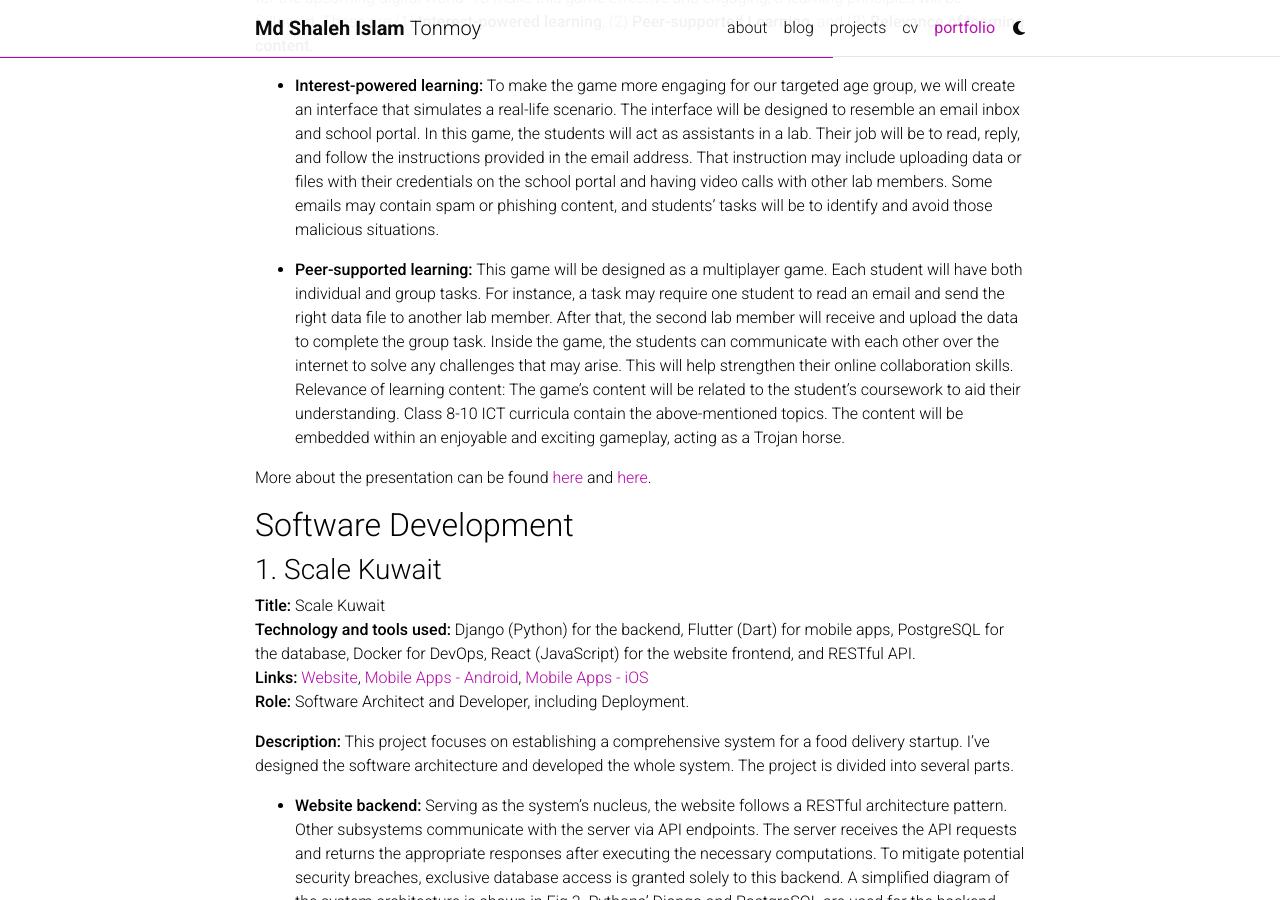
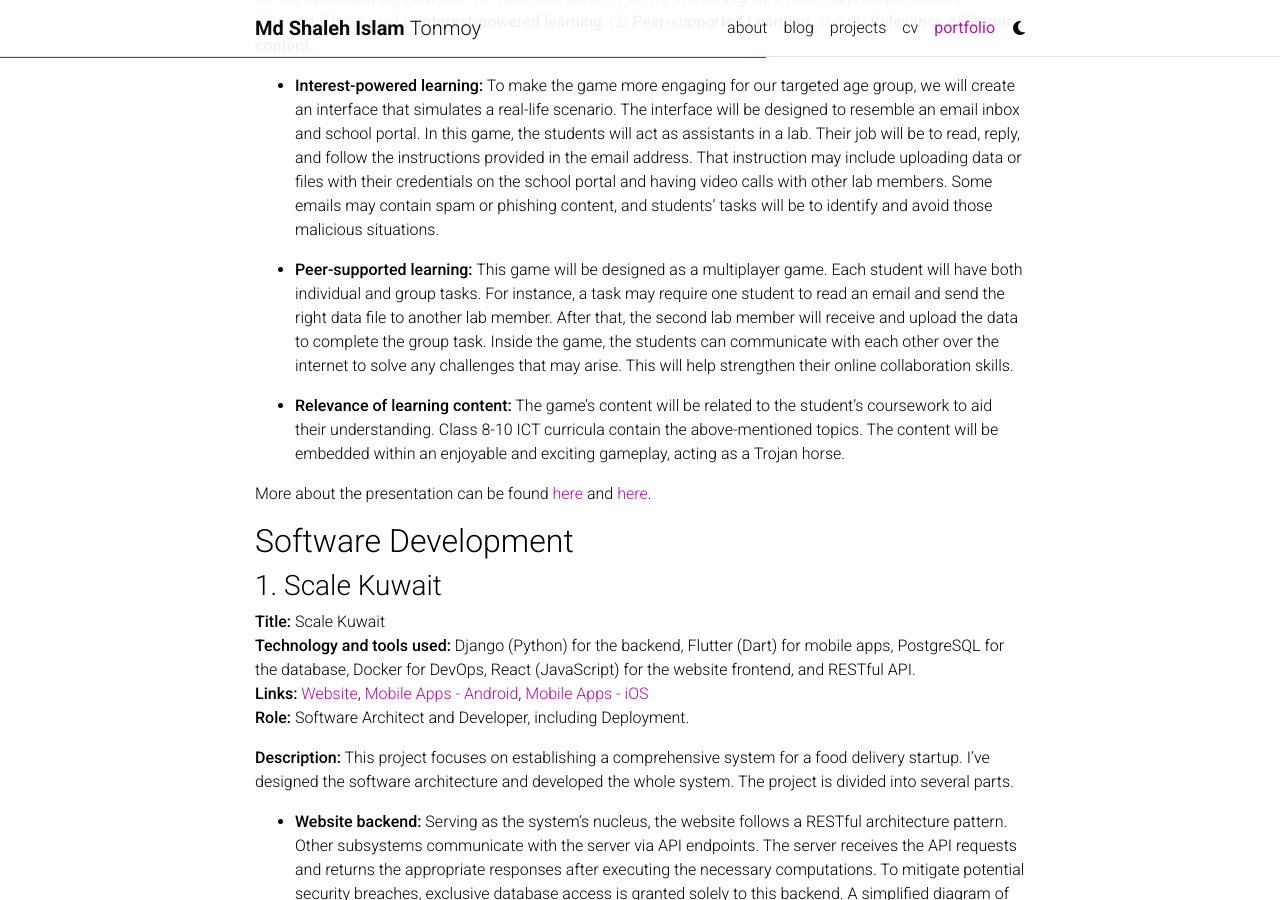
Before and after one commit to tontus/tontus.github.io, a Jekyll site: the page built from _pages/portfolio.md, in a window 1280 px wide and 900 px high, scrolled down 2680 px. Built offline with Jekyll 4.4.1, drawn with Linux system fonts in a browser that asks for light colours; full-size pictures stand in for the smaller copies a plugin makes; comment, search, counter and statistics services are not loaded; a style sheet for code colours, icons or effects is not loaded; some of the changed text lies outside the part shown.

```diff
--- a/_pages/portfolio.md
+++ b/_pages/portfolio.md
@@ -43,7 +43,9 @@ Later, we published our research in Scientific Reports. I contributed to writing
 
 - **Interest-powered learning:** To make the game more engaging for our targeted age group, we will create an interface that simulates a real-life scenario. The interface will be designed to resemble an email inbox and school portal. In this game, the students will act as assistants in a lab. Their job will be to read, reply, and follow the instructions provided in the email address. That instruction may include uploading data or files with their credentials on the school portal and having video calls with other lab members. Some emails may contain spam or phishing content, and students’ tasks will be to identify and avoid those malicious situations.
 
-- **Peer-supported learning:** This game will be designed as a multiplayer game. Each student will have both individual and group tasks. For instance, a task may require one student to read an email and send the right data file to another lab member. After that, the second lab member will receive and upload the data to complete the group task. Inside the game, the students can communicate with each other over the internet to solve any challenges that may arise. This will help strengthen their online collaboration skills. Relevance of learning content: The game’s content will be related to the student’s coursework to aid their understanding. Class 8-10 ICT curricula contain the above-mentioned topics. The content will be embedded within an enjoyable and exciting gameplay, acting as a Trojan horse.
+- **Peer-supported learning:** This game will be designed as a multiplayer game. Each student will have both individual and group tasks. For instance, a task may require one student to read an email and send the right data file to another lab member. After that, the second lab member will receive and upload the data to complete the group task. Inside the game, the students can communicate with each other over the internet to solve any challenges that may arise. This will help strengthen their online collaboration skills.
+
+- **Relevance of learning content:** The game’s content will be related to the student’s coursework to aid their understanding. Class 8-10 ICT curricula contain the above-mentioned topics. The content will be embedded within an enjoyable and exciting gameplay, acting as a Trojan horse.
 
 More about the presentation can be found [here](https://drive.google.com/file/d/1fEBKUUiBCHnBLnFProgXMqacBcOyZCmV/view) and [here](https://docs.google.com/presentation/d/1ivirRIgMqAfxFcqjR5fTKt4HRihVuT2pvhOu5mDWPDg/edit?usp=sharing).
 
@@ -71,3 +73,6 @@ More about the presentation can be found [here](https://drive.google.com/file/d/
 * **Testing Environment:** A meticulous testing environment to test new features before making it public. It is a replica of the live system, ensuring robust feature testing.
 
 * **DevOps:** I used docker in the Ubuntu server for the deployment. To make deployment seamless, I’ve installed some automation.
+
+
+{% include figure.html path="assets/img/portfolio/giphy.gif" class="img-fluid" caption ="Fig 4: Screenshots of the mobile apps"%}
```
Also changed, not shown: 1 other file.
